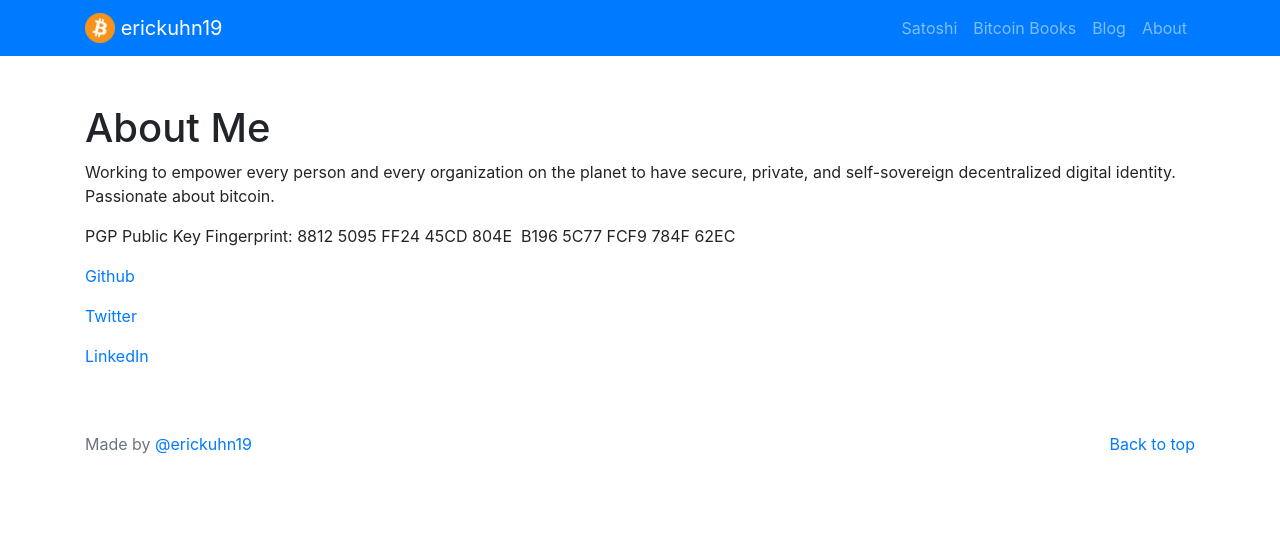
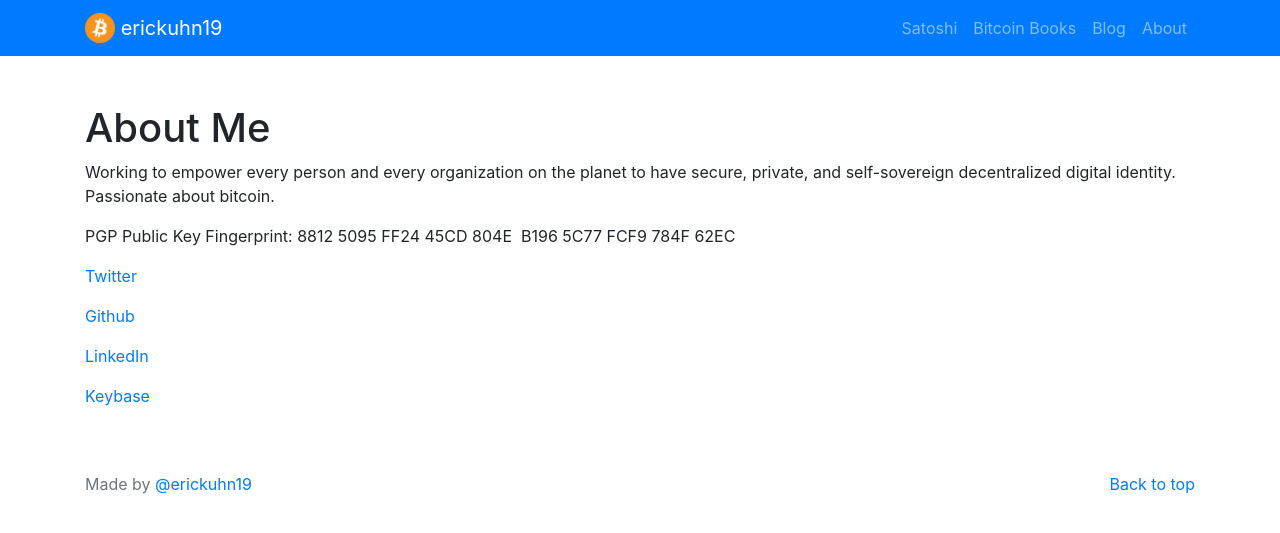
Before and after one commit to erickuhn19/erickuhn19.com, a Jekyll site: the page built from pages/about.md, in a window 1280 px wide. Shown: the top 533 px of the page. Built offline with Jekyll 4.4.1, drawn with Linux system fonts in a browser that asks for light colours.

Commit message:
added keybase to about

```diff
--- a/pages/about.md
+++ b/pages/about.md
@@ -9,8 +9,10 @@ Working to empower every person and every organization on the planet to have sec
 
 PGP Public Key Fingerprint: 8812 5095 FF24 45CD 804E  B196 5C77 FCF9 784F 62EC
 
+[Twitter](https://twitter.com/erickuhn19)
+
 [Github](https://github.com/erickuhn19)
 
-[Twitter](https://twitter.com/erickuhn19)
+[LinkedIn](https://www.linkedin.com/in/erickuhn19/)
 
-[LinkedIn](https://www.linkedin.com/in/erickuhn19/)
+[Keybase](https://keybase.io/erickuhn19)
```
Also changed, not shown: 2 other files.
